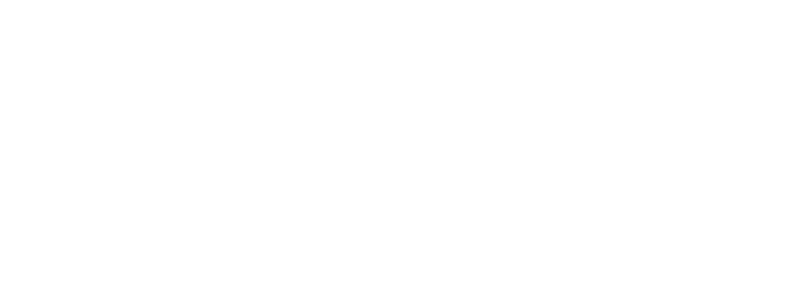
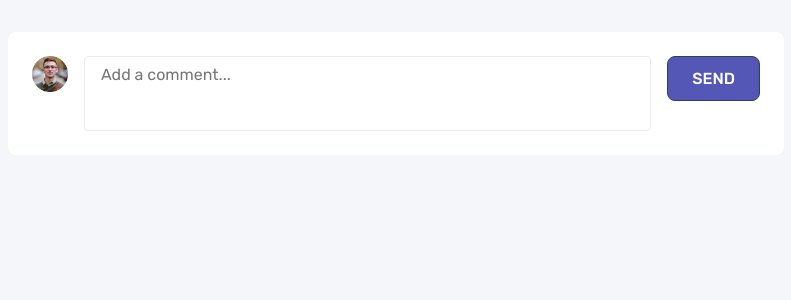
Before and after one commit to Dunkelhaiser/Interactive-Comment-Section, a React (Vite) app: page / in a window 1280 px wide. Shown: the top 300 px of the page, without its empty margins (244-1035 px from the left). Built offline with nearby package versions, Linux system fonts and the light colour scheme.

Commit message:
Added comment creation component

```diff
--- a/src/App.tsx
+++ b/src/App.tsx
@@ -1,7 +1,15 @@
+import CommentInput from "./components/CommentInput/CommentInput";
+import CommentSection from "./components/CommentSection/CommentSection";
 import "./scss/styles.scss";
 
 function App() {
-    return <main></main>;
+    return (
+        <main className="center">
+            <CommentSection>
+                <CommentInput />
+            </CommentSection>
+        </main>
+    );
 }
 
 export default App;
--- /dev/null
+++ b/src/components/Button/Button.module.scss
@@ -0,0 +1,22 @@
+.button {
+    cursor: pointer;
+
+    padding: 0.75rem 1.5rem;
+
+    font-weight: 500;
+    color: var(--white);
+    text-transform: uppercase;
+
+    background-color: var(--moderate-blue);
+    border: 0.5px solid var(--dark-blue);
+    border-radius: 0.5em;
+
+    &:hover,
+    &:focus-visible {
+        background-color: var(--moderate-blue-hover);
+    }
+
+    &:active {
+        background-color: var(--moderate-blue-active);
+    }
+}
--- /dev/null
+++ b/src/components/Button/Button.tsx
@@ -0,0 +1,14 @@
+import ButtonStyles from "./Button.module.scss";
+
+interface Props {
+    title: string;
+}
+
+const Button: React.FC<Props> = ({ title }) => {
+    return (
+        <button type="button" className={ButtonStyles.button}>
+            {title}
+        </button>
+    );
+};
+export default Button;
--- /dev/null
+++ b/src/components/CommentCard/CommentCard.module.scss
@@ -0,0 +1,5 @@
+.card {
+    padding: 1.5rem;
+    background-color: var(--white);
+    border-radius: 0.5em;
+}
--- /dev/null
+++ b/src/components/CommentCard/CommentCard.tsx
@@ -0,0 +1,12 @@
+import { ReactElement } from "react";
+import CardStyles from "./CommentCard.module.scss";
+
+interface Props {
+    children: ReactElement | ReactElement[];
+    className?: string;
+}
+
+const CommentCard: React.FC<Props> = ({ children, className }) => {
+    return <div className={`${CardStyles.card} ${className}`}>{children}</div>;
+};
+export default CommentCard;
--- /dev/null
+++ b/src/components/CommentInput/CommentInput.module.scss
@@ -0,0 +1,35 @@
+@use "../../scss/abstract/mixins" as *;
+@use "../../scss/abstract/screen-queries" as *;
+
+.layout {
+    @include flex($direction: row, $justify: space-between, $gap: 1rem);
+
+    .logo {
+        max-width: 2.25rem;
+    }
+
+    textarea {
+        resize: none;
+
+        flex-grow: 1;
+
+        padding: 0.5rem 1rem;
+
+        border: 1px solid var(--light-gray);
+        border-radius: 0.25em;
+
+        &:active,
+        &:focus {
+            outline: 1.5px solid var(--moderate-blue);
+        }
+    }
+
+    /* stylelint-disable-next-line order/order */
+    @include respond-phone {
+        flex-flow: row-reverse wrap;
+
+        .logo {
+            order: 2;
+        }
+    }
+}
--- /dev/null
+++ b/src/components/CommentInput/CommentInput.tsx
@@ -0,0 +1,15 @@
+import CommentCard from "../CommentCard/CommentCard";
+import InputStyles from "./CommentInput.module.scss";
+import Avatar from "../../images/avatars/image-juliusomo.webp";
+import Button from "../Button/Button";
+
+const CommentInput: React.FC = () => {
+    return (
+        <CommentCard className={InputStyles.layout}>
+            <img src={Avatar} alt="Avatar" className={InputStyles.logo} />
+            <textarea placeholder="Add a comment..." rows={3} />
+            <Button title="Send" />
+        </CommentCard>
+    );
+};
+export default CommentInput;
--- /dev/null
+++ b/src/components/CommentSection/CommentSection.module.scss
@@ -0,0 +1,5 @@
+@use "../../scss/abstract/mixins" as *;
+
+.section {
+    @include flex($gap: 1rem, $align: stretch);
+}
--- /dev/null
+++ b/src/components/CommentSection/CommentSection.tsx
@@ -0,0 +1,11 @@
+import { ReactElement } from "react";
+import SectionStyles from "./CommentSection.module.scss";
+
+interface Props {
+    children: ReactElement | ReactElement[];
+}
+
+const CommentSection: React.FC<Props> = ({ children }) => {
+    return <section className={SectionStyles.section}>{children}</section>;
+};
+export default CommentSection;
--- a/src/scss/abstract/_colors.scss
+++ b/src/scss/abstract/_colors.scss
@@ -1,5 +1,7 @@
 :root {
     --moderate-blue: hsl(238deg 40% 52%);
+    --moderate-blue-hover: hsl(238deg 40% 56%);
+    --moderate-blue-active: hsl(238deg 40% 48%);
     --soft-red: hsl(358deg 79% 66%);
     --light-grayish-blue: hsl(239deg 57% 85%);
     --pale-red: hsl(357deg 100% 86%);
--- a/src/scss/base/_reset.scss
+++ b/src/scss/base/_reset.scss
@@ -9,7 +9,7 @@
 html {
     font-family: var(--font);
     color: var(--dark-blue);
-    background-color: var(--white);
+    background-color: var(--very-light-gray);
 }
 
 img,
@@ -51,3 +51,36 @@ select:-webkit-autofill:focus {
     box-shadow: 0 0 0 1000px transparent inset;
     transition: background-color 5000s ease-in-out 0s;
 }
+
+::-webkit-scrollbar {
+    width: 7px;
+}
+
+::-webkit-scrollbar-track {
+    background-color: var(--light-gray);
+}
+
+::-webkit-scrollbar-thumb {
+    background-color: var(--moderate-blue);
+    background-clip: content-box;
+    border-radius: 0.5em;
+
+    &:hover {
+        background-color: var(--moderate-blue-hover);
+    }
+
+    &:active {
+        background-color: var(--moderate-blue-active);
+    }
+}
+
+.center {
+    max-width: 936px;
+    margin: 0 auto;
+    padding: 2rem 5rem;
+
+    /* stylelint-disable-next-line order/order */
+    @include respond-phone {
+        padding: 2rem 1.5rem;
+    }
+}
```
